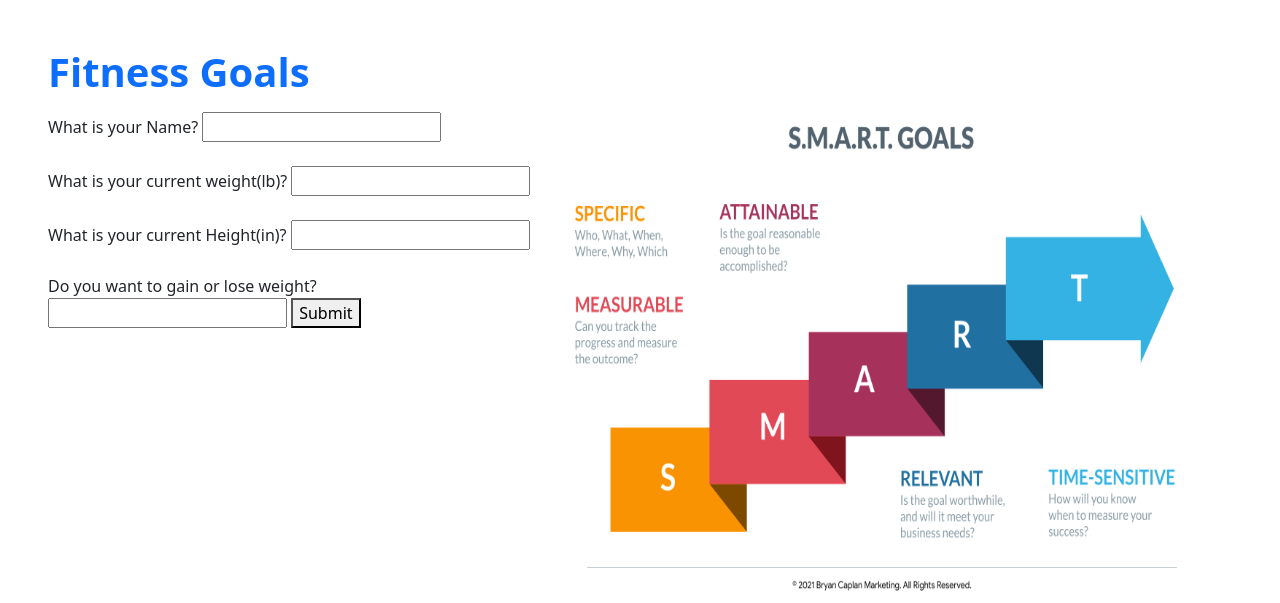
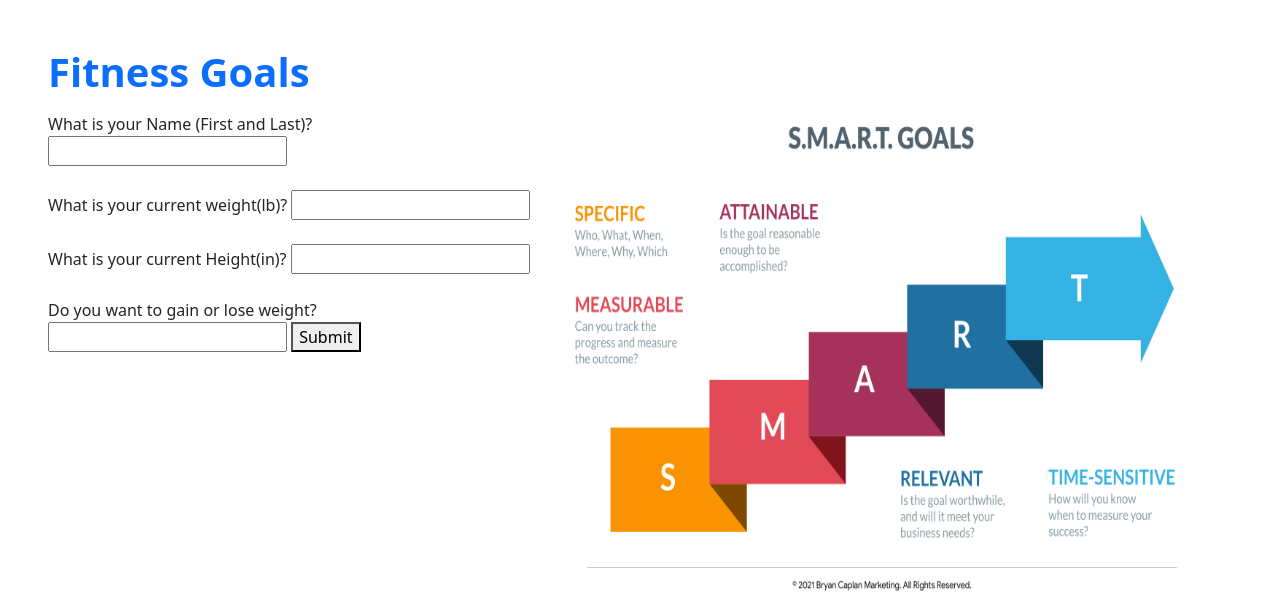
Before and after one commit to Krishiv111/Period5-Tri-1-APCSP-Group, a Flask app: page /fitnessgoals/ in a window 1280 px wide. Shown: the part 136-739 px from the top of the page. Run offline with Flask 2, Linux system fonts and the light colour scheme.

Commit message:
Comitting fitness goals changes

```diff
--- a/templates/fitnessgoals.html
+++ b/templates/fitnessgoals.html
@@ -14,7 +14,7 @@
         <html>
         <body>
 
-            <label for="Name">What is your Name?</label> </label> <input type="text" id="name">
+            <label for="Name">What is your Name (First and Last)?</label> </label> <input type="text" id="name">
             <br>
             <br>
             <h for="weight">What is your current weight(lb)? </h><input type="text" id="weight">
```
